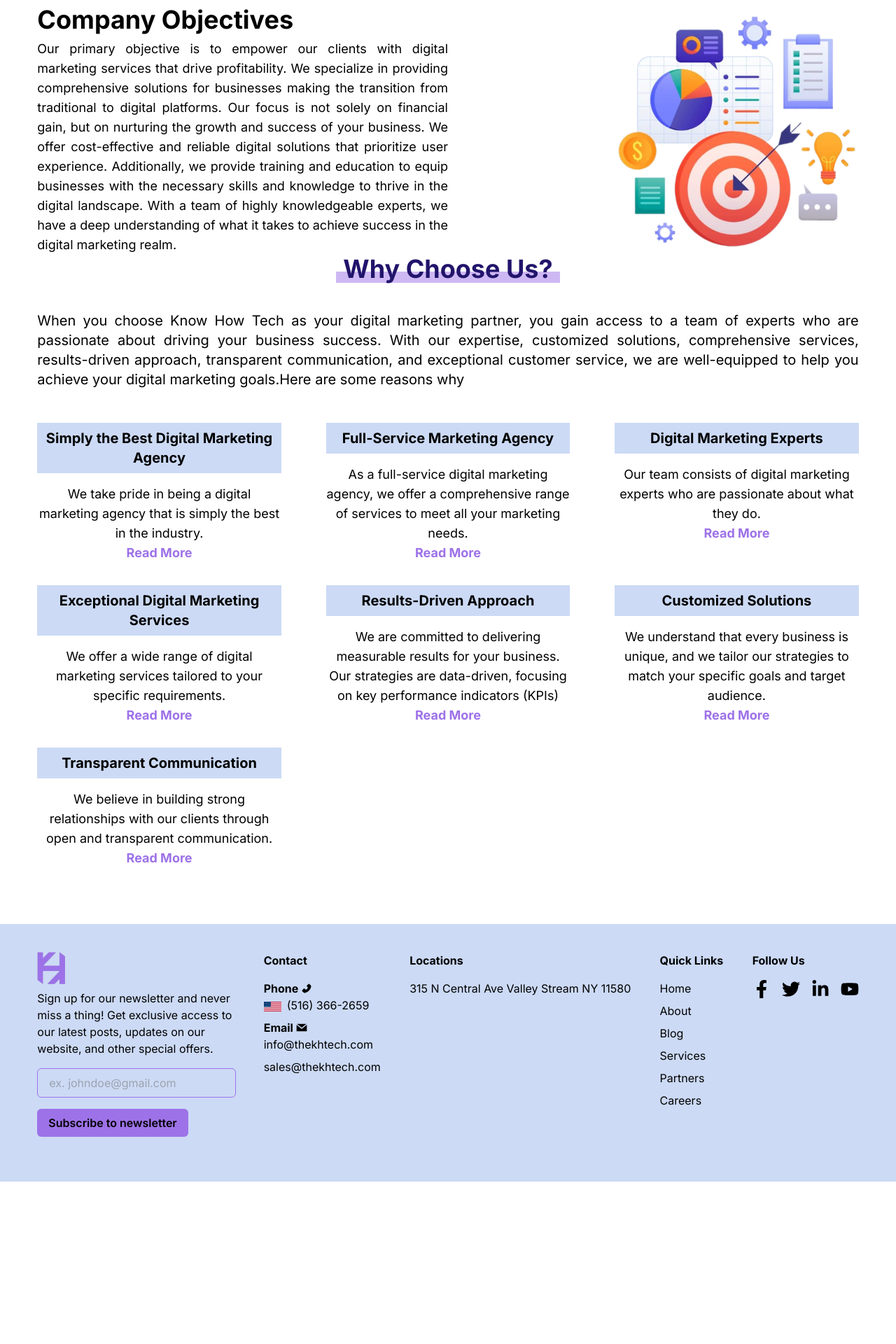
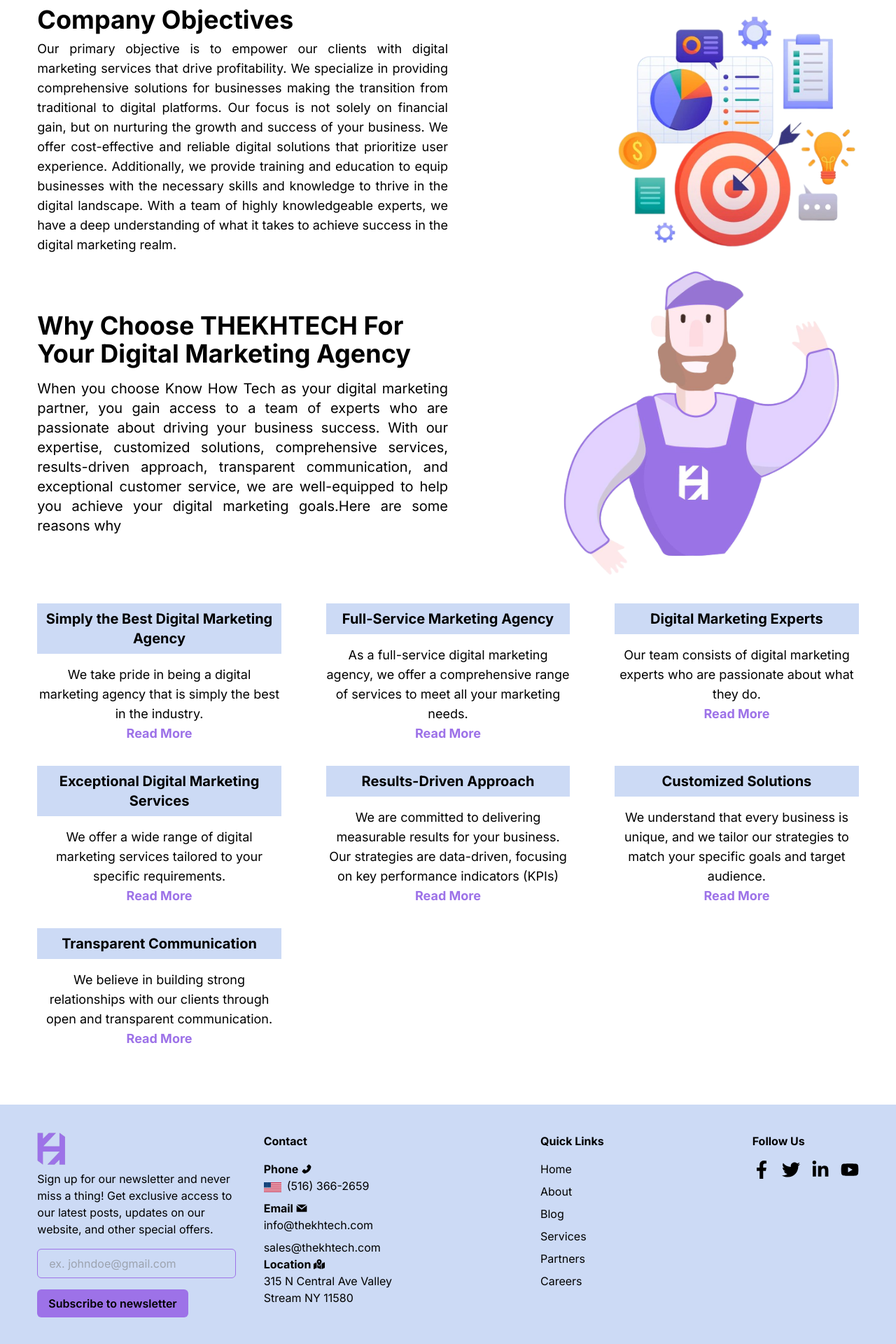
Before and after one commit to lugh-tuatha/thekhtech, a Next.js app: page / in a window 1280 px wide. Shown: the part 932-2852 px from the top of the page at 70% size. Before the commit the page ends 2620 px from the top, so only its background shows below. Built offline with nearby package versions, Linux system fonts and the light colour scheme.

Commit message:
fix: why choose us, footer

```diff
--- /dev/null
+++ b/src/components/button/ButtonTransparent.tsx
@@ -0,0 +1,13 @@
+import React, { ReactNode } from 'react';
+
+interface ButtonTransparentProps {
+  children: ReactNode;
+}
+
+const ButtonTransparent: React.FC<ButtonTransparentProps> = ({ children }) => {
+  return (
+    <button className='font-bold  py-3 px-6 rounded-full bg-primary text-lg'>{children}</button>
+  );
+};
+
+export default ButtonTransparent;
--- a/src/components/footer/index.tsx
+++ b/src/components/footer/index.tsx
@@ -25,7 +25,7 @@
           <Button>Subscribe to newsletter</Button>
         </div>
 
-        <div className='lg-flex-between w-full lg:w-3/4'>
+        <div className='lg-flex-between gap-4 w-full lg:w-3/4'>
           <div className='mb-6'>
             <h2 className='title font-bold mb-4'>Contact</h2>
             <ul>
@@ -43,7 +43,6 @@
                     className='inline mr-2'/>
                   <span>(516) 366-2659</span>
                 </div>
-
               </li>
 
               <li>
@@ -54,13 +53,14 @@
                 <span className='block mb-2'>info@thekhtech.com</span>
                 <span>sales@thekhtech.com</span>
               </li>
-            </ul>
-          </div>
 
-          <div className='mb-6'>
-            <h2 className='title font-bold mb-4'>Locations</h2>
-            <ul>
-              <li className='mb-2'>315 N Central Ave Valley Stream NY 11580</li>
+              <li>
+                <div className='flex-middle font-bold gap-1 mr-2'>
+                  <p>Location</p>
+                  <Fa.FaMapMarkedAlt />
+                </div>
+                <span>315 N Central Ave Valley <br /> Stream NY 11580</span>
+              </li>
             </ul>
           </div>
 
--- a/src/components/home/WhyChooseUs.tsx
+++ b/src/components/home/WhyChooseUs.tsx
@@ -1,5 +1,6 @@
 'use client'
 import React, { useState } from 'react'
+import Image from 'next/image';
 
 import { ChooseUsData } from '@/data/ChooseUsData'
 
@@ -14,13 +15,23 @@
 
   return (
     <div>
-      <div className='text-center'>
-        <h1 className='text-4xl font-bold text-accent w-auto'>Why Choose Us?</h1>
-        <div className='h-4 bg-opacity-50 w-80 bg-primary mx-auto mt-2 relative bottom-6 -z-10'></div>
+      <div className='flex items-center mt-4'>
+        <div className='w-1/2'>
+          <h1 className='text-4xl font-bold'>Why Choose THEKHTECH For Your Digital Marketing Agency</h1>
+          <p className='text-xl mt-4 text-justify mx-auto'>When you choose Know How Tech as your digital marketing partner, you gain access to a team of experts who are passionate about driving your business success. With our expertise, customized solutions, comprehensive services, results-driven approach, transparent communication, and exceptional customer service, we are well-equipped to help you achieve your digital marketing goals.Here are some reasons why</p>
+        </div>
+
+        <div className='w-1/2'>
+          <Image
+            src="/assets/illustration/ai5.png"
+            alt='Home hero'
+            width={500}
+            height={500}
+            className='ml-auto  w-full h-full home-hero'/>
+        </div>
       </div>
-      <p className='text-xl mt-4 text-justify mx-auto'>When you choose Know How Tech as your digital marketing partner, you gain access to a team of experts who are passionate about driving your business success. With our expertise, customized solutions, comprehensive services, results-driven approach, transparent communication, and exceptional customer service, we are well-equipped to help you achieve your digital marketing goals.Here are some reasons why</p>
 
-      <div className='grid md:grid-cols-2 lg:grid-cols-3 gap-x-16 gap-y-8 mx-auto mt-12'>
+      <div className='grid md:grid-cols-2 lg:grid-cols-3 gap-x-16 gap-y-8 mx-auto mt-8'>
         {ChooseUsData.map((why_us_item, index) => (
           <div key={why_us_item.id}>
             <div className='text-center'>
```
